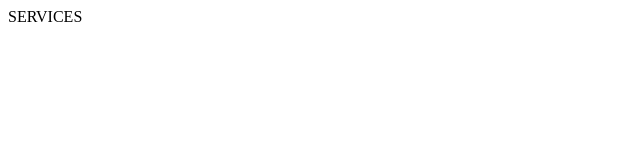
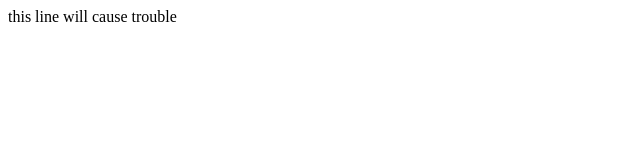
Before and after one commit to mananuf/web2-git-class, a plain HTML site: page services.html in a window 1280 px wide. Shown: the whole page, without its empty margins (0-640 px from the left). Drawn offline with Linux system fonts and the light colour scheme.

Commit message:
troble commit

```diff
--- a/services.html
+++ b/services.html
@@ -6,6 +6,6 @@
     <title>Document</title>
 </head>
 <body>
-SERVICES
+this line will cause trouble
 </body>
 </html>
```
